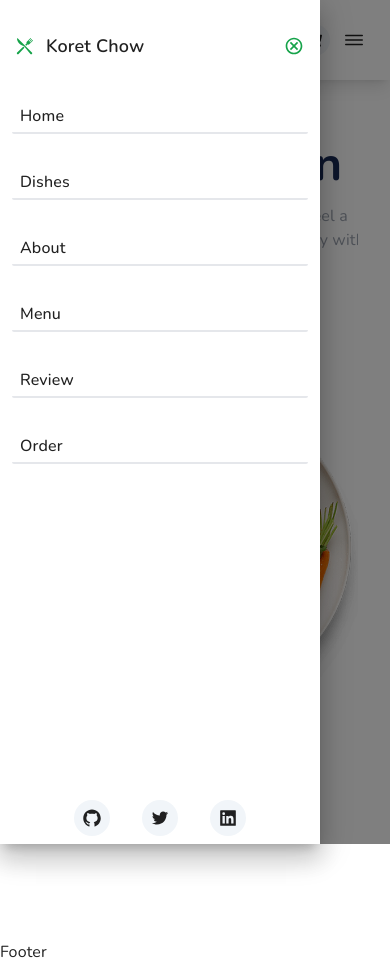
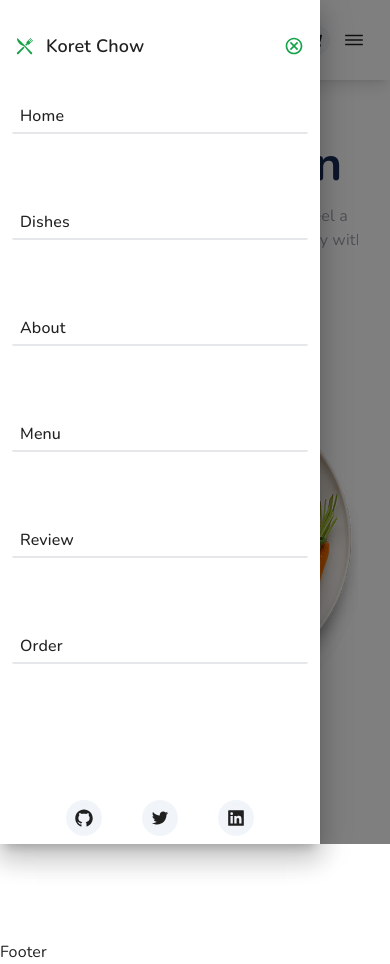
Before and after one commit to gidi-babz/koret-chow, a Next.js app: page / in a window 390 px wide. Both pictures are taken after a click on the button "Drawer". Built offline with nearby package versions, Linux system fonts and the light colour scheme.

Commit message:
more bug fix

```diff
--- a/components/Hero.js
+++ b/components/Hero.js
@@ -46,7 +46,7 @@ const Hero = () => {
 										</button>
 									</div>
 								</div>
-								<div className="lg:justify-self-end flex-1 mt-14 md:mt-16 lg:mr-14 lg:mt-auto">
+								<div className="lg:justify-self-end flex-1 mt-12 md:mt-16 lg:mr-14 lg:mt-auto">
 									<Image
 										src={hero.imageSrc}
 										alt={hero.title}
--- a/components/Navbar.js
+++ b/components/Navbar.js
@@ -49,14 +49,14 @@ const Navbar = () => {
 						))}
 					</ul>
 
-					<div className="flex items-center justify-center gap-8 ml-auto sm:ml-80 md:ml-auto lg:gap-5 lg:ml-0 mr-2 self-center">
+					<div className="flex items-center justify-center gap-4 ml-auto sm:ml-80 md:ml-auto lg:gap-5 lg:ml-0 mr-2 self-center">
 						<Tooltip title="Search">
-							<div className="bg-slate-100 rounded-full p-2 hover:drop-shadow cursor-pointer outline-none">
+							<div className="bg-slate-100 mr-2 lg:mr-0 rounded-full p-2 hover:drop-shadow cursor-pointer outline-none">
 								<ImSearch />
 							</div>
 						</Tooltip>
 						<Tooltip title="Saved">
-							<div className="bg-slate-100 rounded-full p-2 hover:drop-shadow cursor-pointer outline-none">
+							<div className="bg-slate-100 mr-2 lg:mr-0 rounded-full p-2 hover:drop-shadow cursor-pointer outline-none">
 								<AiFillHeart />
 							</div>
 						</Tooltip>
--- a/components/drawer.js
+++ b/components/drawer.js
@@ -55,7 +55,7 @@ const Sidebar = () => {
 					<div className="flex flex-col justify-content align-items gap-8 lg:gap-4 h-full mt-6 mx-3">
 						{headerdata.map((item, i) => (
 							<NavLink
-								className="cursor-pointer font-medium px-2 py-1 rounded-sm hover:text-green-600 active:bg-green-600 active:text-white active:ease-in border-b-2 border-solid border-slate-inherit"
+								className="cursor-pointer font-medium px-2 py-1 rounded-sm hover:text-green-600 active:bg-green-600 active:text-white active:ease-in mb-10 border-b-2 border-solid border-slate-inherit"
 								key={i}
 								activeClass="active"
 								to={item.path}
@@ -69,8 +69,8 @@ const Sidebar = () => {
 						))}
 
 						{/* REVISIT THIS SECTION AND CLEANUP/REFACTOR THIS CODE*/}
-						<div className="mt-auto flex justify-center items-center gap-8 lg:gap-4 mb-8">
-							<div className="p-2 rounded-full bg-slate-100">
+						<div className="mt-auto flex justify-center items-center gap-8  mb-8">
+							<div className="p-2 mr-2 rounded-full bg-slate-100">
 								<Link
 									target="_blank"
 									rel="noopener noreferrer"
@@ -79,7 +79,7 @@ const Sidebar = () => {
 									<AiOutlineGithub className="text-xl" />
 								</Link>
 							</div>
-							<div className="p-2 rounded-full bg-slate-100">
+							<div className="p-2 mr-2 rounded-full bg-slate-100">
 								<Link
 									target="_blank"
 									rel="noopener noreferrer"
```
